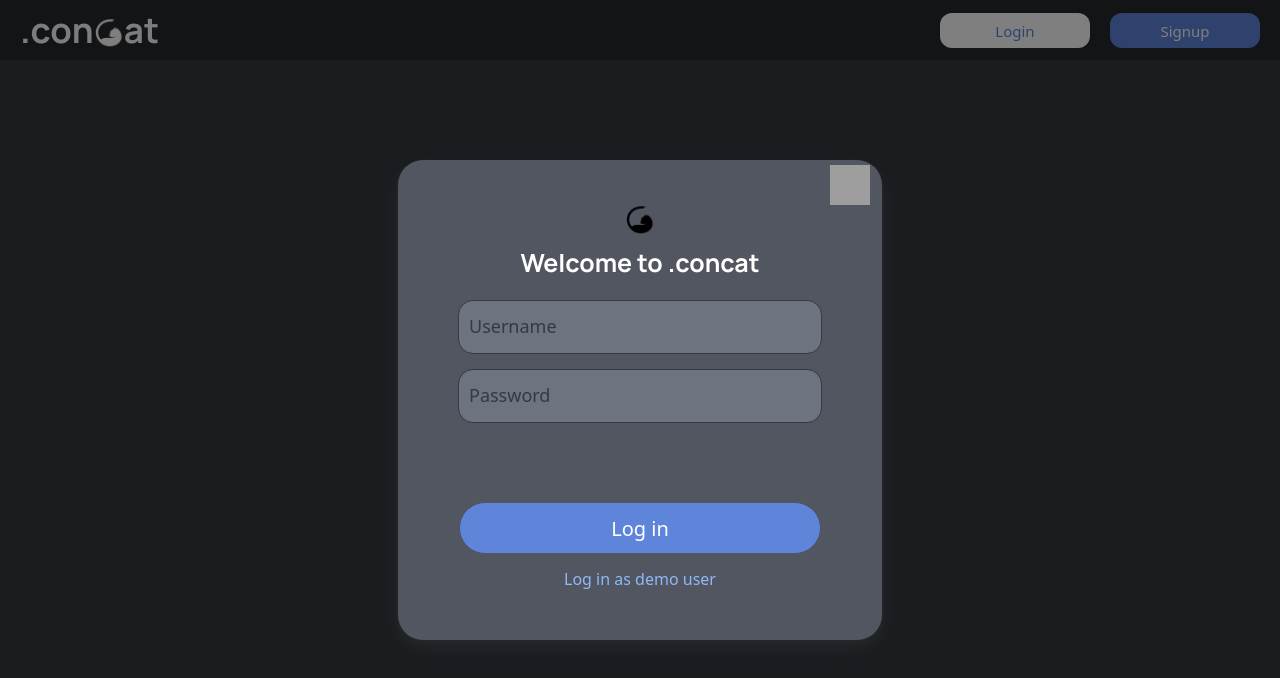
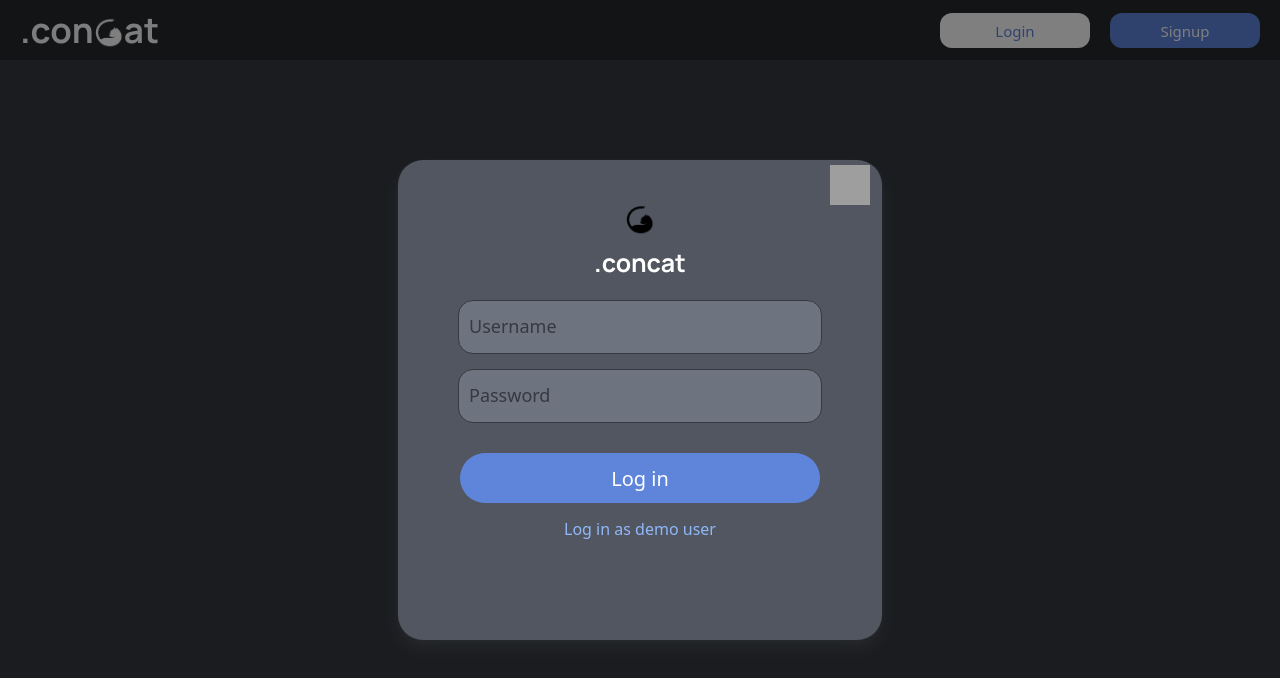
Before and after one commit to jzhou45/.concat, a React (Create React App) app in the folder frontend/: page /#/ in a window 1280 px wide. Both pictures are taken after a click on the button "Login". Shown: the top 678 px of the page. Built offline with nearby package versions, Linux system fonts and the light colour scheme; grey boxes are pictures that could not be loaded.

Commit message:
add user log in

```diff
--- a/frontend/src/assets/stylesheets/session_form/session-form.scss
+++ b/frontend/src/assets/stylesheets/session_form/session-form.scss
@@ -58,7 +58,7 @@
     cursor: pointer;
 }
 
-.session-form > input {
+.session-form > input, .session-form > div > input {
     height: 50px;
     width: 350px;
     background-color: $default-lightestgray;
@@ -70,14 +70,14 @@
     color: $default-white;
 }
 
-.session-form > input::placeholder{
+.session-form > input::placeholder, .session-form > div > input::placeholder{
     color: $background-color;
     font-family: $default-font;
     font-size: 18px;
 }
 
 .session-form > button{
-    margin-top: 80px;
+    margin-top: 30px;
     height: 50px;
     width: 360px;
     border-radius: 25px;
--- a/frontend/src/components/session_form/login_form_container.js
+++ b/frontend/src/components/session_form/login_form_container.js
@@ -1,13 +1,15 @@
 import { connect } from "react-redux";
 import SessionForm from "./session_form";
 import { closeModal } from "../../actions/modal_actions";
+import { login } from "../../actions/session_actions";
 
 const mapStateToProps = state => ({
     formType: "Login"
 });
 
 const mapDispatchToProps = dispatch => ({
-    closeModal: () => dispatch(closeModal())
+    closeModal: () => dispatch(closeModal()),
+    processForm: user => dispatch(login(user))
 });
 
 export default connect(mapStateToProps, mapDispatchToProps)(SessionForm);
--- a/frontend/src/components/session_form/session_form.jsx
+++ b/frontend/src/components/session_form/session_form.jsx
@@ -19,8 +19,9 @@ const SessionForm = props => {
     const handleSubmit = (e) => {
         e.preventDefault();
         const user = Object.assign({}, state);
-        props.processForm(user)
-    }
+        props.processForm(user);
+        if (props.formType === "Signup") props.login(user);
+    };
 
     return(
         <div className="session-form-div">
@@ -32,7 +33,7 @@ const SessionForm = props => {
 
                 <img src={logo} alt="logo" className="form-logo"/>
 
-                <span>Welcome to .concat</span>
+                <span>.concat</span>
 
                 <label htmlFor="username"></label>
                 <input type="text" name="username" placeholder="Username" value={state.username} onChange={update("username")} />
--- a/frontend/src/components/session_form/signup_form_container.js
+++ b/frontend/src/components/session_form/signup_form_container.js
@@ -2,6 +2,7 @@ import { connect } from "react-redux";
 import SessionForm from "./session_form";
 import { closeModal } from "../../actions/modal_actions";
 import { signup } from "../../actions/session_actions";
+import { login } from "../../actions/session_actions";
 
 const mapStateToProps = state => ({
     formType: "Signup"
@@ -9,7 +10,8 @@ const mapStateToProps = state => ({
 
 const mapDispatchToProps = dispatch => ({
     closeModal: () => dispatch(closeModal()),
-    processForm: user => dispatch(signup(user))
+    processForm: user => dispatch(signup(user)),
+    login: user => dispatch(login(user))
 });
 
 export default connect(mapStateToProps, mapDispatchToProps)(SessionForm);
```
